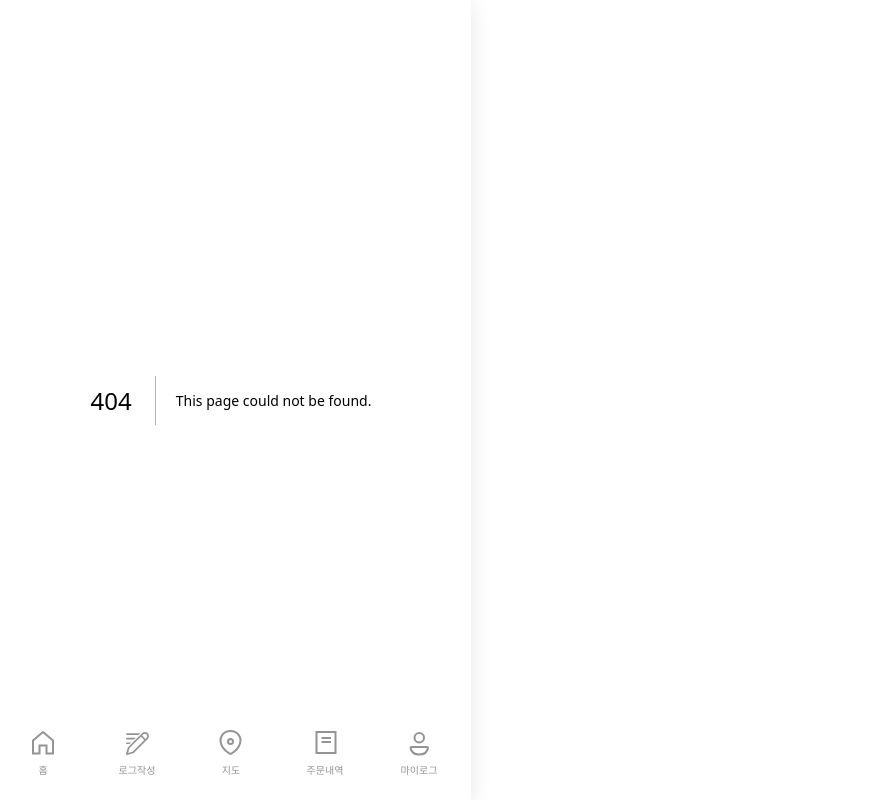
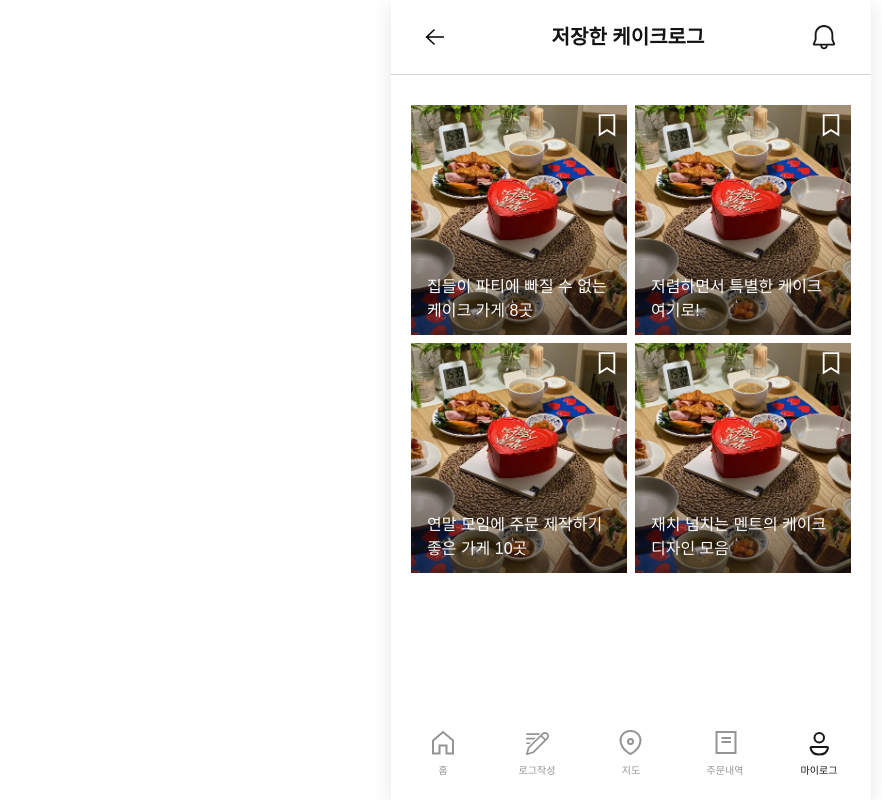
Before and after one commit to cake-way/Frontend, a Next.js app: page /my-log/cake-logs in a window 1280 px wide. Before the commit this address had no page. Shown: the whole page, without its empty margins (9-891 px from the left). Built offline with nearby package versions, Linux system fonts and the light colour scheme; a web font is replaced by a local one.

Commit message:
Feat: 마이페이지 내의 상세페이지 UI 퍼블리싱

```diff
--- a/src/app/components/BottomNavBar.tsx
+++ b/src/app/components/BottomNavBar.tsx
@@ -34,10 +34,14 @@ const BottomNavBar = () => {
     router.push(path); // 버튼 클릭 시 해당 경로로 이동
   };
 
+  // my-log 관련 페이지들이 활성화된 경우를 체크
+  const isMyLogActive = currentPath.startsWith('/my-log');
+
   return (
     <nav className="absolute bottom-0  w-full h-[80px] bg-[#FFF] z-50 flex items-center justify-between px-6 pb-4 space-x-9">
       {navItems.map(({ path, icon, label }) => {
-        const isActive = currentPath === path;
+        const isActive =
+          path === '/my-log' ? isMyLogActive : currentPath === path;
         return (
           <button
             key={path}
--- a/src/app/components/Header.tsx
+++ b/src/app/components/Header.tsx
@@ -21,7 +21,11 @@ const Header: React.FC<HeaderProps> = ({
   borderBottom = false,
 }) => {
   return (
-    <header className="bg-[#FFF] text-[#131313] flex justify-between px-8 items-center absolute top-0 z-50 w-full h-[75px]">
+    <header
+      className={`bg-[#FFF] text-[#131313] flex justify-between px-8 items-center absolute top-0 z-50 w-full h-[75px] ${
+        borderBottom ? 'border-b border-gray-300' : ''
+      }`}
+    >
       <button
         onClick={onLeftButtonClick}
         className="py-2 rounded-md flex items-center"
@@ -52,10 +56,6 @@ const Header: React.FC<HeaderProps> = ({
           </button>
         ))}
       </div>
-
-      {borderBottom && (
-        <div className="absolute bottom-0 w-full border-b border-gray-300" />
-      )}
     </header>
   );
 };
--- /dev/null
+++ b/src/app/components/Icons/MarkIcon.tsx
@@ -0,0 +1,26 @@
+import React from 'react';
+
+interface MarkIconProps {
+  fill?: string;
+}
+
+const MarkIcon: React.FC<MarkIconProps> = ({
+  fill = 'white', // 기본 fill 색상: white
+}) => {
+  return (
+    <svg
+      xmlns="http://www.w3.org/2000/svg"
+      width="24"
+      height="24"
+      viewBox="0 0 24 24"
+      fill="none"
+    >
+      <path
+        d="M5.44922 2.92969H18.5522V20.6936L12.0007 16.4048L5.44922 20.6936V2.92969Z"
+        fill={fill}
+      />
+    </svg>
+  );
+};
+
+export default MarkIcon;
--- a/src/app/components/my-log/SavedCake.tsx
+++ b/src/app/components/my-log/SavedCake.tsx
@@ -16,10 +16,10 @@ interface SavedCakeProps {
 const SavedCake: React.FC<SavedCakeProps> = ({ cakes }) => {
   return (
     <main className="mt-[35px] px-[32px] flex flex-col items-center">
-      <Title title="저장한 디자인" />
+      <Title title="저장한 디자인" link="/my-log/designs" />
 
       {/* 저장된 디자인 미리보기 */}
-      <section className="mt-4 w-[400px] h-[400px] grid grid-cols-2 grid-rows-2 rounded-lg overflow-hidden">
+      <section className="mt-4 w-full h-[360px] grid grid-cols-2 grid-rows-2 rounded-lg overflow-hidden">
         {cakes.map((cake, index) => (
           <div key={index} className="relative w-full h-full">
             <Image
--- a/src/app/components/my-log/SavedLog.tsx
+++ b/src/app/components/my-log/SavedLog.tsx
@@ -15,7 +15,7 @@ interface SavedLogProps {
 const SavedLog: React.FC<SavedLogProps> = ({ savedLog }) => {
   return (
     <main className="mt-[35px] px-[32px] flex flex-col items-center">
-      <Title title="저장한 케이크로그" />
+      <Title title="저장한 케이크로그" link="/my-log/cake-logs" />
 
       {/* 저장된 디자인 미리보기 */}
       <section className="w-full mt-4 grid grid-cols-2 gap-2 items-center">
--- a/src/app/components/my-log/SavedStore.tsx
+++ b/src/app/components/my-log/SavedStore.tsx
@@ -19,7 +19,7 @@ interface SavedStoreProps {
 const SavedStore: React.FC<SavedStoreProps> = ({ stores }) => {
   return (
     <main className="mt-[35px] px-[32px] flex flex-col items-center">
-      <Title title="저장한 가게" />
+      <Title title="저장한 가게" link="/my-log/stores" />
 
       {/* 저장된 가게 리스트 */}
       <div className="flex w-full mt-[15px] flex-col gap-[23px]">
--- a/src/app/components/my-log/Title.tsx
+++ b/src/app/components/my-log/Title.tsx
@@ -2,18 +2,28 @@
 
 import React from 'react';
 import Image from 'next/image';
+import { useRouter } from 'next/navigation';
 
 import ArrowIcon from '../../../../public/my-log-images/arrow-forward.svg';
 
 interface HeaderProps {
   title: string; // 헤더 제목
+  link: string;
 }
 
-const Title: React.FC<HeaderProps> = ({ title }) => {
+const Title: React.FC<HeaderProps> = ({ title, link }) => {
+  const router = useRouter();
+
+  const handleViewAll = () => {
+    router.push(link); // 해당 카테고리의 상세 페이지로 이동
+  };
   return (
     <header className="flex justify-between w-full">
       <span className="justify-start text-title2">{title}</span>
-      <button className="flex items-center justify-end text-body2">
+      <button
+        onClick={handleViewAll}
+        className="flex items-center justify-end text-body2"
+      >
         전체보기
         <Image
           src={ArrowIcon}
--- /dev/null
+++ b/src/app/my-log/cake-logs/page.tsx
@@ -0,0 +1,99 @@
+'use client';
+
+import React, { useState } from 'react';
+import Image from 'next/image';
+
+import Header from '@/app/components/Header';
+
+import BackIcon from '../../../../public/header-images/back.svg';
+import AlarmIcon from '../../../../public/header-images/alarm.svg';
+import LogImg from '../../../../public/my-log-images/log.jpg';
+import MarkIconDefault from '../../../../public/my-log-images/mark.svg';
+import MarkIcon from '@/app/components/Icons/MarkIcon';
+import { useRouter } from 'next/navigation';
+
+const savedLog = [
+  {
+    src: LogImg,
+    title: '집들이 파티에 빠질 수 없는 케이크 가게 8곳',
+  },
+  {
+    src: LogImg,
+    title: '저렴하면서 특별한 케이크 여기로!',
+  },
+  {
+    src: LogImg,
+    title: '연말 모임에 주문 제작하기 좋은 가게 10곳',
+  },
+  {
+    src: LogImg,
+    title: '재치 넘치는 멘트의 케이크 디자인 모음',
+  },
+];
+
+const CakeLogs = () => {
+  const router = useRouter();
+  const [marked, setMarked] = useState<boolean[]>(
+    Array(savedLog.length).fill(false)
+  );
+
+  const toggleMark = (index: number) => {
+    setMarked((prev) =>
+      prev.map((isMarked, i) => (i === index ? !isMarked : isMarked))
+    );
+  };
+
+  return (
+    <main className="w-full h-screen flex flex-col items-center text-white font-sans">
+      <Header
+        leftButtonImage={<Image src={BackIcon} alt="back" />}
+        onLeftButtonClick={() => {
+          router.back();
+        }}
+        centerText="저장한 케이크로그"
+        rightButtonImage={[<Image key="Alarm" src={AlarmIcon} alt="Alarm" />]}
+        borderBottom={true}
+      />
+
+      <section className="w-full mt-[105px] px-[20px] grid grid-cols-2 gap-2 items-center">
+        {savedLog.map((cake, index) => (
+          <div key={index} className="relative w-full h-[230px]">
+            {/* 이미지 */}
+            <Image
+              src={cake.src}
+              alt={cake.title}
+              layout="fill"
+              objectFit="cover"
+            />
+
+            <button
+              onClick={() => toggleMark(index)} // 클릭 시 상태 변경
+              className="absolute top-2 right-2 z-10"
+            >
+              {marked[index] ? (
+                // marked가 true일 때 컴포넌트 렌더링
+                <MarkIcon />
+              ) : (
+                // marked가 false일 때 이미지 렌더링
+                <Image
+                  src={MarkIconDefault} // 기본 마크 이미지
+                  alt="Mark"
+                />
+              )}
+            </button>
+
+            {/* 그라데이션 배경 */}
+            <div className="absolute bottom-0 left-0 w-full h-1/2 bg-gradient-to-t from-black/50 to-transparent"></div>
+
+            {/* 이미지 위에 제목 */}
+            <div className="px-4 absolute bottom-0 left-0 w-full text-white pb-[12px] whitespace-pre-line z-10">
+              {cake.title}
+            </div>
+          </div>
+        ))}
+      </section>
+    </main>
+  );
+};
+
+export default CakeLogs;
--- /dev/null
+++ b/src/app/my-log/designs/page.tsx
@@ -0,0 +1,27 @@
+'use client';
+
+import Image from 'next/image';
+
+import Header from '@/app/components/Header';
+import BackIcon from '../../../../public/header-images/back.svg';
+import AlarmIcon from '../../../../public/header-images/alarm.svg';
+import { useRouter } from 'next/navigation';
+
+const CakeDesigns = () => {
+  const router = useRouter();
+  return (
+    <main className="w-full h-screen flex flex-col items-center text-white font-sans">
+      <Header
+        leftButtonImage={<Image src={BackIcon} alt="back" />}
+        onLeftButtonClick={() => {
+          router.back();
+        }}
+        centerText="저장한 디자인"
+        rightButtonImage={[<Image key="Alarm" src={AlarmIcon} alt="Alarm" />]}
+        borderBottom={true}
+      />
+    </main>
+  );
+};
+
+export default CakeDesigns;
--- /dev/null
+++ b/src/app/my-log/stores/page.tsx
@@ -0,0 +1,103 @@
+'use client';
+
+import Image from 'next/image';
+
+import Header from '@/app/components/Header';
+import BackIcon from '../../../../public/header-images/back.svg';
+import AlarmIcon from '../../../../public/header-images/alarm.svg';
+
+import Store1 from '../../../../public/my-log-images/store-1.svg';
+import Status from '../../../../public/my-log-images/status.svg';
+import MarkIcon from '@/app/components/Icons/MarkIcon';
+import { useRouter } from 'next/navigation';
+
+const storeData = [
+  {
+    storeImage: Store1,
+    isSameDayReservation: true,
+    storename: '카페 한잔',
+    openingHours: '08:00 ~ 22:00',
+    address: '서울특별시 강남구 카페로 123',
+  },
+  {
+    storeImage: Store1,
+    isSameDayReservation: true,
+    storename: '카페 두잔',
+    openingHours: '09:00 ~ 21:00',
+    address: '서울특별시 서초구 카페로 456',
+  },
+];
+
+const CakeStores = () => {
+  const router = useRouter();
+  return (
+    <main className="w-full h-screen flex flex-col items-center text-white font-sans">
+      <Header
+        leftButtonImage={<Image src={BackIcon} alt="back" />}
+        onLeftButtonClick={() => {
+          router.back();
+        }}
+        centerText="저장한 가게"
+        rightButtonImage={[<Image key="Alarm" src={AlarmIcon} alt="Alarm" />]}
+        borderBottom={true}
+      />
+
+      {/* 저장된 가게 리스트 */}
+      <div className="flex w-full mt-[105px] px-8 flex-col gap-[23px]">
+        {storeData.map((store, index) => (
+          <section key={index} className="flex items-center gap-4 relative">
+            {/* 왼쪽: 가게 케이크 사진 */}
+            <figure className="flex-shrink-0 w-[110px] h-[110px]">
+              <Image
+                src={store.storeImage}
+                alt={`${store.storename}의 대표 이미지`}
+                width={110}
+                height={110}
+                className="object-cover"
+              />
+            </figure>
+
+            {/* 오른쪽: 가게 정보 */}
+            <div className="flex flex-col">
+              {/* 당일 예약 여부 */}
+              <div className="flex justify-between mb-1">
+                <span
+                  className={`px-2 py-[2px] text-sm border rounded-full text-body2 w-fit ${
+                    store.isSameDayReservation
+                      ? 'bg-[#FFDDE2] text-primaryRed1 border-primaryRed2'
+                      : 'bg-red-200 text-red-800 border-red-500'
+                  }`}
+                >
+                  {store.isSameDayReservation ? '당일예약' : ''}
+                </span>
+              </div>
+
+              {/* 가게 정보 */}
+              <h1 className="text-lg font-bold text-black">
+                {store.storename}
+              </h1>
+              <section className="flex gap-1 text-sm font-semibold text-black mb-3">
+                <Image src={Status} alt="상태 표시" />
+                영업 중 {store.openingHours}
+              </section>
+              <p className="text-sm text-black">{store.address}</p>
+            </div>
+
+            {/* 마크 아이콘을 섹션의 오른쪽 끝에 배치 */}
+            <div
+              style={{
+                position: 'absolute',
+                right: 0,
+                top: '25%',
+              }}
+            >
+              <MarkIcon fill="#292929" />
+            </div>
+          </section>
+        ))}
+      </div>
+    </main>
+  );
+};
+
+export default CakeStores;
```
Also changed, not shown: public/my-log-images/mark-fill.svg (added), public/my-log-images/mark.svg (added).
